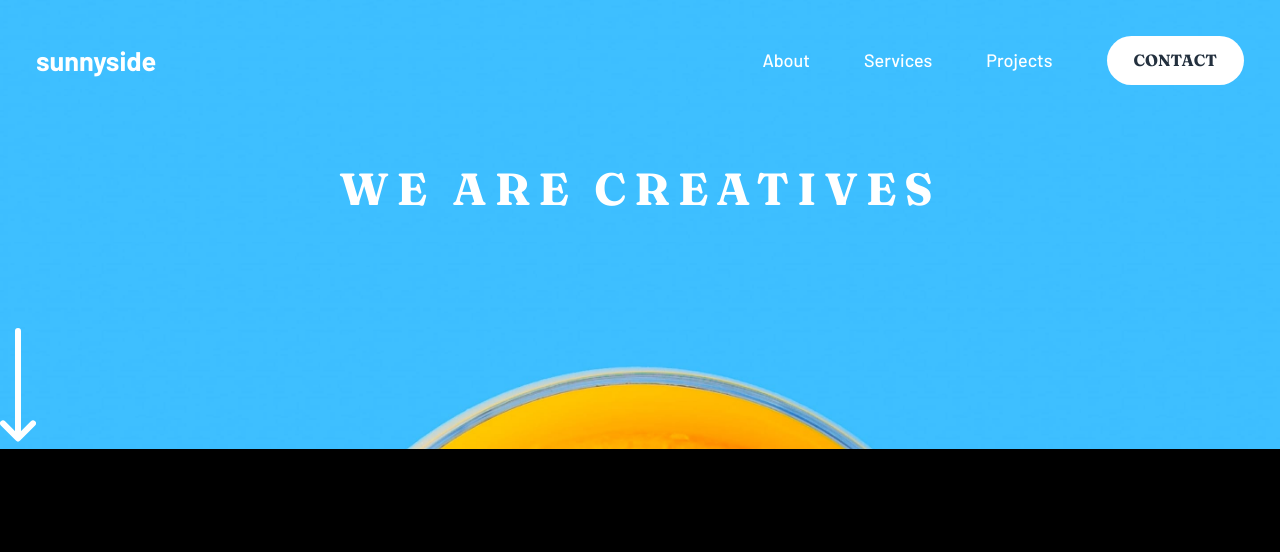
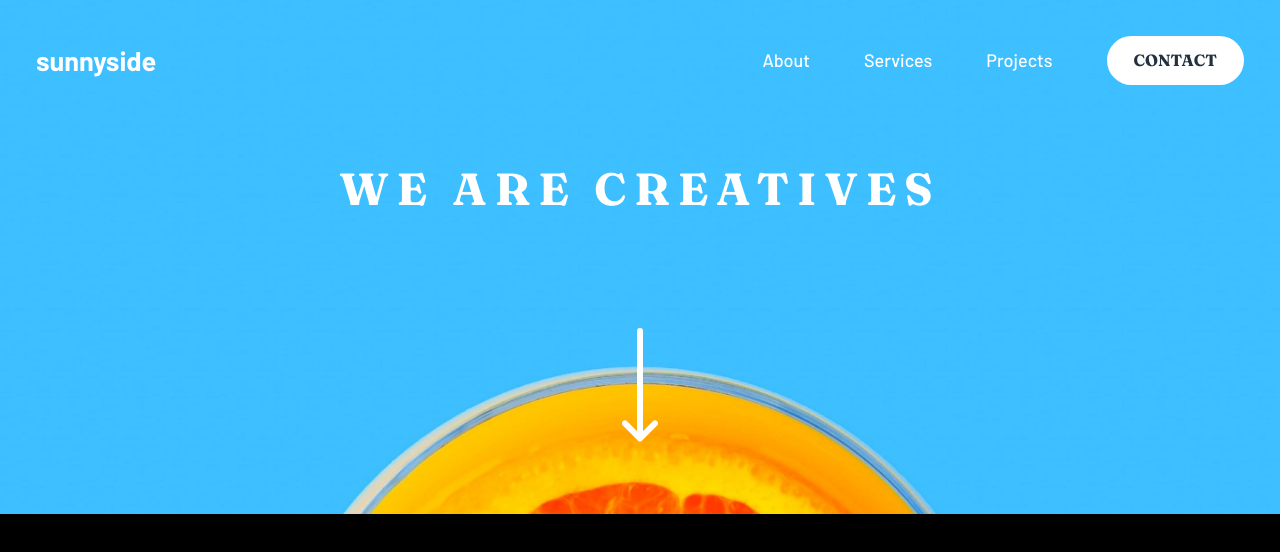
Before and after one commit to thiagoa-martins/sunnyside-agency-landing-page, a React (Create React App) app: page / in a window 1280 px wide. Shown: the top 552 px of the page. Built offline with nearby package versions, Linux system fonts and the light colour scheme.

Commit message:
Add arrowDown component with CSS

```diff
--- a/src/components/arrowDown/arrowDown.css
+++ b/src/components/arrowDown/arrowDown.css
@@ -0,0 +1,5 @@
+.arrow-down {
+    display: block;
+    margin: 0 auto;
+    padding-bottom: 4rem;
+}
```
